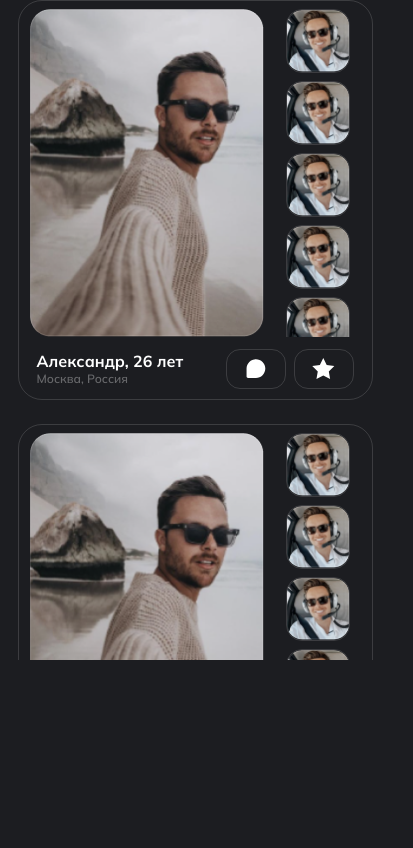
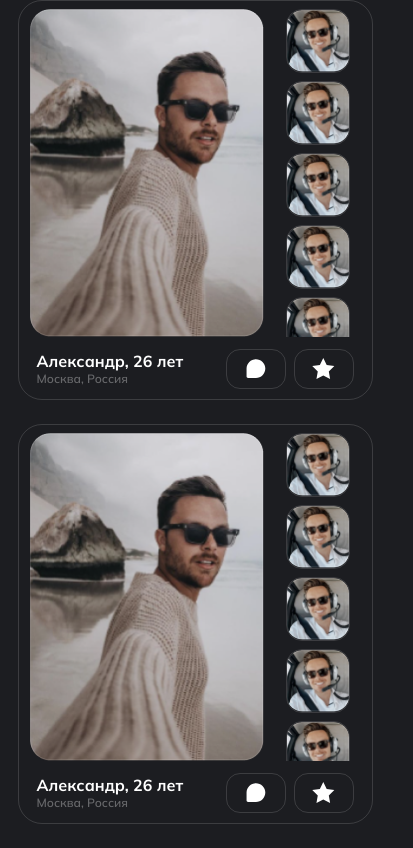
Before and after one commit to klyuk88/redate-vue3, a Vue app: page / in a window 390 px wide. Shown: the part 2015-2863 px from the top of the page, 413 px wide, since content can reach past the window. Before the commit the page ends 2675 px from the top, so only its background shows below. Built offline with nearby package versions, Linux system fonts and the light colour scheme.

Commit message:
фикс селекта

```diff
--- a/package.json
+++ b/package.json
@@ -12,7 +12,6 @@
     "vue": "^3.0.0",
     "vue-router": "^4.0.0-0",
     "vue-select": "^4.0.0-beta.3",
-    "vue-slick-carousel": "^1.0.6",
     "vue-slider-component": "^4.0.0-beta.4",
     "vuex": "^4.0.0-0"
   },
--- a/src/assets/sass/main.sass
+++ b/src/assets/sass/main.sass
@@ -86,3 +86,5 @@ li
 
 #app
     overflow: hidden
+    @media screen and ( max-width: 1200px )
+        overflow: visible
--- a/src/components/Form/TheSelect.vue
+++ b/src/components/Form/TheSelect.vue
@@ -1,11 +1,14 @@
 <template>
   <v-select
     class="form-selecet"
+    :class="{'open':selectOpen}"
     :style="{ 'z-index': zIndex }"
     :options="options"
     :placeholder="placeholder"
     :value="value"
     @input="$emit('input', value)"
+    @open="selectOpen = true"
+    @close="selectOpen = false"
   >
     <template #open-indicator="{ attributes }">
       <span v-bind="attributes">
@@ -29,12 +32,14 @@
 </template>
 <script setup>
 import vSelect from "vue-select";
+import {ref} from 'vue'
 const props = defineProps({
   options: Array,
   placeholder: String,
   value: String,
   zIndex: Number || 0,
 });
+const selectOpen = ref(false)
 </script>
 <style>
 .form-selecet {
@@ -44,7 +49,7 @@ const props = defineProps({
   color: #fff;
   border: 1px solid rgba(255, 255, 255, 0.3);
   border-radius: 11px;
-  background: transparent;
+  background: #242529;
   max-width: 100%;
   width: 100%;
   height: 60px;
@@ -52,6 +57,21 @@ const props = defineProps({
   position: relative;
   z-index: 10000000;
 }
+
+.form-selecet.open .vs__dropdown-toggle {
+  border: 1px solid #fff;
+  border-bottom: 1px solid rgba(255, 255, 255, 0.3)
+}
+
+/* .vs__dropdown-toggle:before {
+  content: '';
+  position: absolute;
+  width: 100%;
+  top: 0;
+  height: 60px;
+  z-index: -1;
+  background: grey;
+} */
 .vs__selected {
   color: #fff;
   font-size: 16px;
--- a/src/components/PotencialPartners/PotencialPartners.vue
+++ b/src/components/PotencialPartners/PotencialPartners.vue
@@ -65,31 +65,11 @@
           <!-- Slider -->
           <div class="filter">
             <div>
-              <v-select
-                class="form-selecet"
-                :options="options"
-                v-model="city"
-                placeholder="Выберите город"
-              >
-                <template #open-indicator="{ attributes }">
-                  <span v-bind="attributes">
-                    <svg
-                      width="17"
-                      height="10"
-                      viewBox="0 0 17 10"
-                      fill="none"
-                      xmlns="http://www.w3.org/2000/svg"
-                    >
-                      <path
-                        fill-rule="evenodd"
-                        clip-rule="evenodd"
-                        d="M1.39492 0.494094L8.14492 7.24409L14.8949 0.494093L16.0263 1.62546L8.14492 9.50684L0.263549 1.62546L1.39492 0.494094Z"
-                        fill="white"
-                      />
-                    </svg>
-                  </span>
-                </template>
-              </v-select>
+              <TheSelect
+              :options="options"
+              :placeholder="'Выберите город'"
+              v-model="city"
+              />
             </div>
             <div>
               <div class="range" :class="{ active: showLabel }">
@@ -140,22 +120,20 @@
 </template>
 <script setup>
 import { ref, reactive } from "vue";
-import vSelect from "vue-select";
 import { Navigation, Pagination, Scrollbar } from "swiper";
 import { Swiper, SwiperSlide } from "swiper/vue/swiper-vue.js";
 import VueSlider from "vue-slider-component";
 import "vue-slider-component/theme/default.css";
 
-
 import PotentialPartnersItem from "@/components/PotencialPartners/PotentialPartnersItem.vue";
 import PotrncialPartnerMobile from "@/components/PotencialPartners/PotrncialPartnerMobile.vue";
+import TheSelect from '@/components/Form/TheSelect.vue'
 
 // Import Swiper styles
 import "swiper/swiper.min.css";
 import "swiper/modules/navigation/navigation.min.css";
 import "swiper/modules/pagination/pagination.min.css";
 import "swiper/modules/scrollbar/scrollbar.min.css";
-
 
 const options = ref(["Москва", "Санкт-Петербург", "Казань"]);
 const city = ref("Москва");
@@ -168,46 +146,44 @@ const attributes = reactive({
 const range = ref([18, 45]);
 
 const showLabel = ref(false);
-
 </script>
 <style lang="sass">
-.form-selecet
-  margin-bottom: 20px
-  .vs__dropdown-toggle
-    color: #fff
-    border: 1px solid rgba(255,255,255,0.3)
-    border-radius: 11px
-    background: transparent
-    max-width: 100%
-    width: 100%
-    height: 60px
-    padding: 0 12px
-    position: relative
-    z-index: 10000000
+// .form-selecet
+//   margin-bottom: 20px
+//   .vs__dropdown-toggle
+//     color: #fff
+//     border: 1px solid rgba(255,255,255,0.3)
+//     border-radius: 11px
+//     background: grey
+//     max-width: 100%
+//     width: 100%
+//     height: 60px
+//     padding: 0 12px
+//     position: relative
+//     z-index: 10000000
 
-  .vs__selected
-    color: #fff
-    font-size: 16px
-    position: static!important
-  .vs__search::placeholder
-    color: rgba(255,255,255,0.3)
-    font-size: 16px
-    font-family: 'Mulish'
-  .vs__clear
-    display: none
-  .vs__dropdown-menu
-    background: #242529
-    padding: 0
-    margin: 0
-    border: 1px solid #fff
-    border-radius: 11px
-    top: 0px
-    padding-top: 60px
-  .vs__dropdown-option
-    color: #fff
-    padding: 20px 15px
-    border-bottom: 1px solid rgba(255,255,255,0.14)
-
+//   .vs__selected
+//     color: #fff
+//     font-size: 16px
+//     position: static!important
+//   .vs__search::placeholder
+//     color: rgba(255,255,255,0.3)
+//     font-size: 16px
+//     font-family: 'Mulish'
+//   .vs__clear
+//     display: none
+//   .vs__dropdown-menu
+//     background: #242529
+//     padding: 0
+//     margin: 0
+//     border: 1px solid #fff
+//     border-radius: 11px
+//     top: 0px
+//     padding-top: 60px
+//   .vs__dropdown-option
+//     color: #fff
+//     padding: 20px 15px
+//     border-bottom: 1px solid rgba(255,255,255,0.14)
 
 .potential-partners > .title-wrap
   display: flex
@@ -265,7 +241,6 @@ const showLabel = ref(false);
       position: absolute
       top: -25px
 
-
 .potential-partners .slider
   position: relative
   @media (max-width: 1200px)
@@ -317,7 +292,4 @@ const showLabel = ref(false);
   display: none
   @media (max-width: 1200px)
     display: flex
-
-
-
 </style>
--- a/src/views/Main.vue
+++ b/src/views/Main.vue
@@ -61,7 +61,8 @@ const showCities = computed(() => {
     max-height: 2000px
     @media screen and (max-width: 1200px)
       overflow: visible
-      height: auto
+      min-height: auto
+      max-height: auto
     > .content
       // max-width: 1400px
       margin: 0 auto
```
Also changed, not shown: 1 other file (tests, documents, lock files or other folders).
